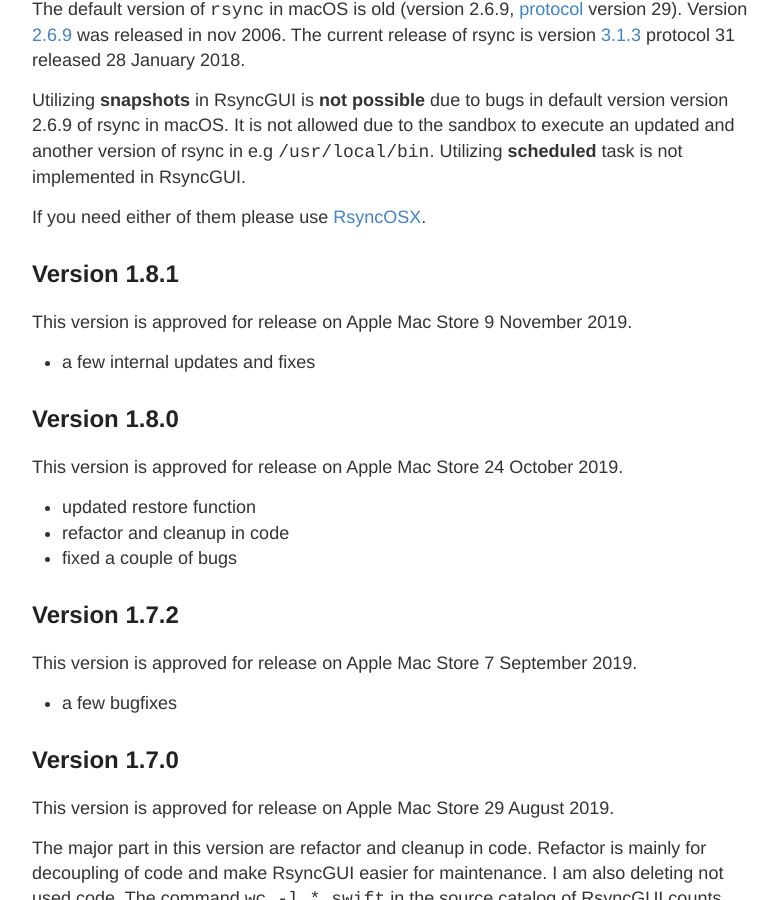
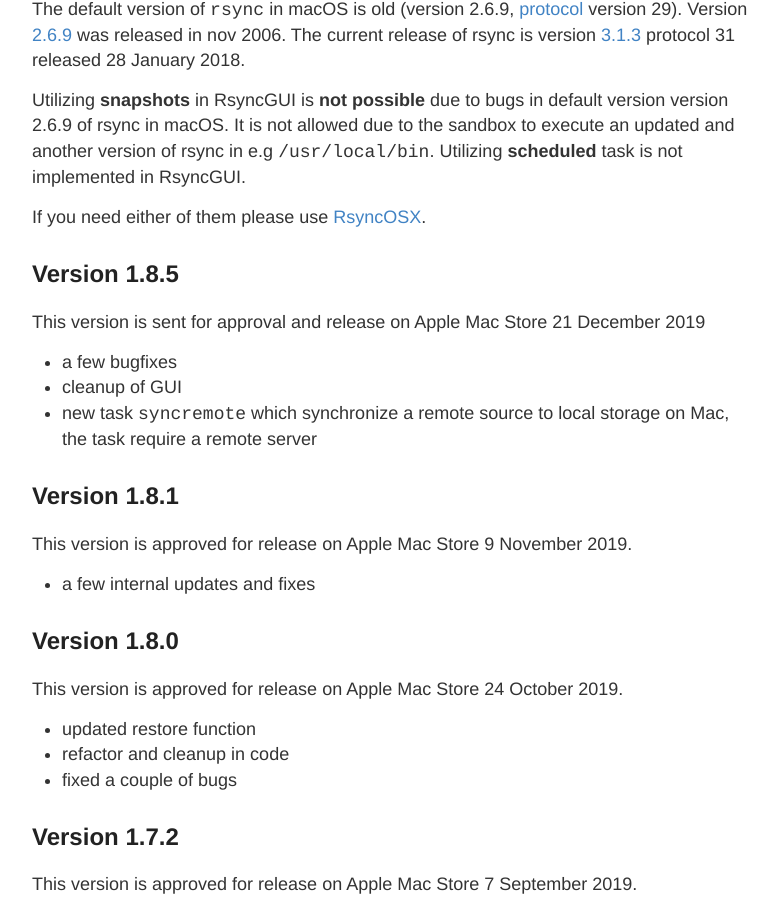
Before and after one commit to d2s/Documentation, a Jekyll site: the page built from _posts/2018-04-10-RsyncGUIChangelog.md, in a window 1280 px wide and 900 px high, scrolled down 986 px. Shown: the whole window, without its empty margins (248-1026 px from the left). Built offline with Jekyll 4.4.1, drawn with Linux system fonts in a browser that asks for light colours.

Commit message:
Update 2018-04-10-RsyncGUIChangelog.md

```diff
--- a/_posts/2018-04-10-RsyncGUIChangelog.md
+++ b/_posts/2018-04-10-RsyncGUIChangelog.md
@@ -26,6 +26,14 @@ The default version of `rsync` in macOS is old (version 2.6.9, [protocol](https:
 Utilizing **snapshots** in RsyncGUI is **not possible** due to bugs in default version version 2.6.9 of rsync in macOS. It is not allowed due to the sandbox to execute an updated and another version of rsync in e.g `/usr/local/bin`. Utilizing **scheduled** task is not implemented in RsyncGUI.
 
 If you need either of them please use [RsyncOSX](https://github.com/rsyncOSX/RsyncOSX).
+
+## Version 1.8.5
+
+This version is sent for approval and release on Apple Mac Store 21 December 2019
+
+- a few bugfixes
+- cleanup of GUI
+- new task `syncremote` which synchronize a remote source to local storage on Mac, the task require a remote server
 
 ## Version 1.8.1
 
```
